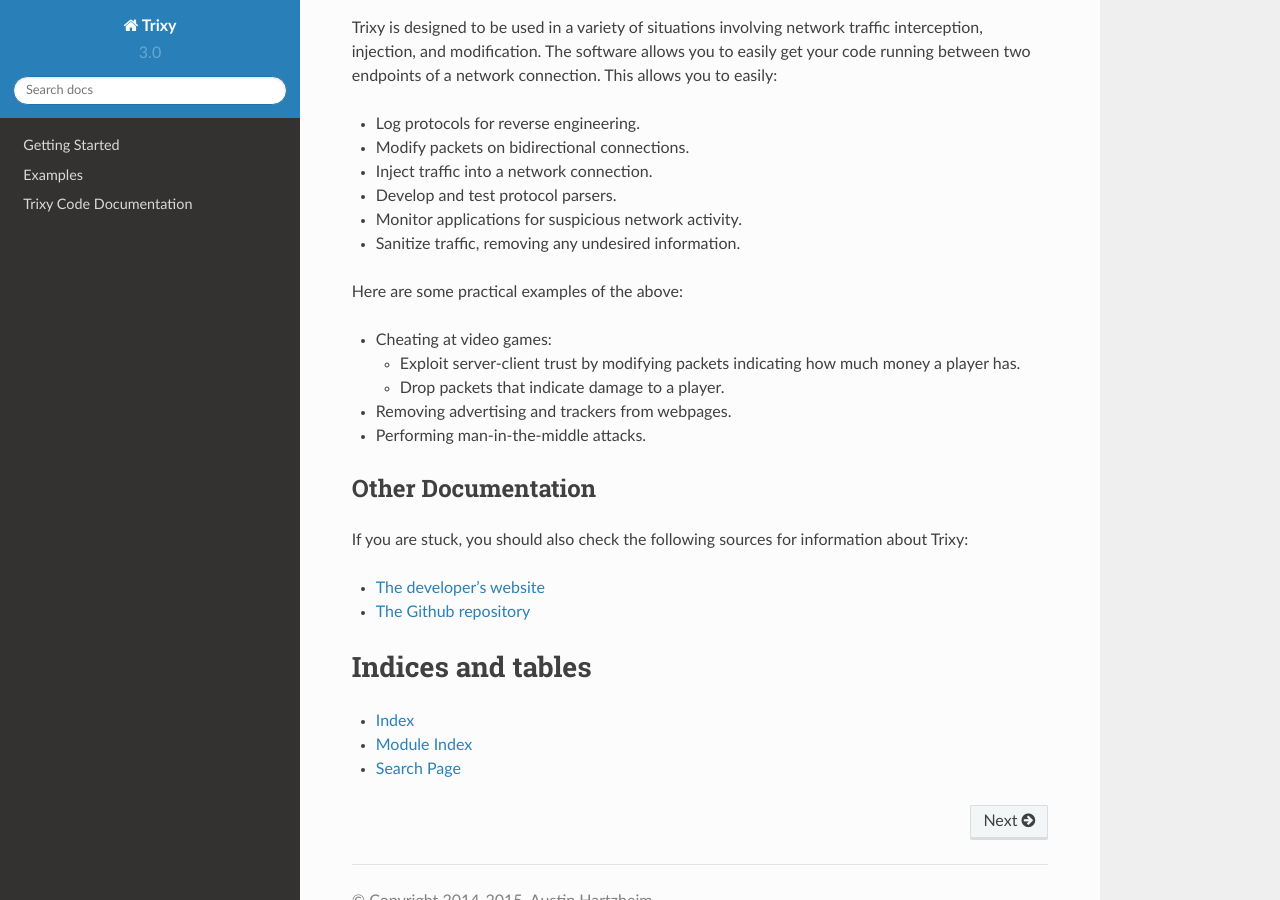
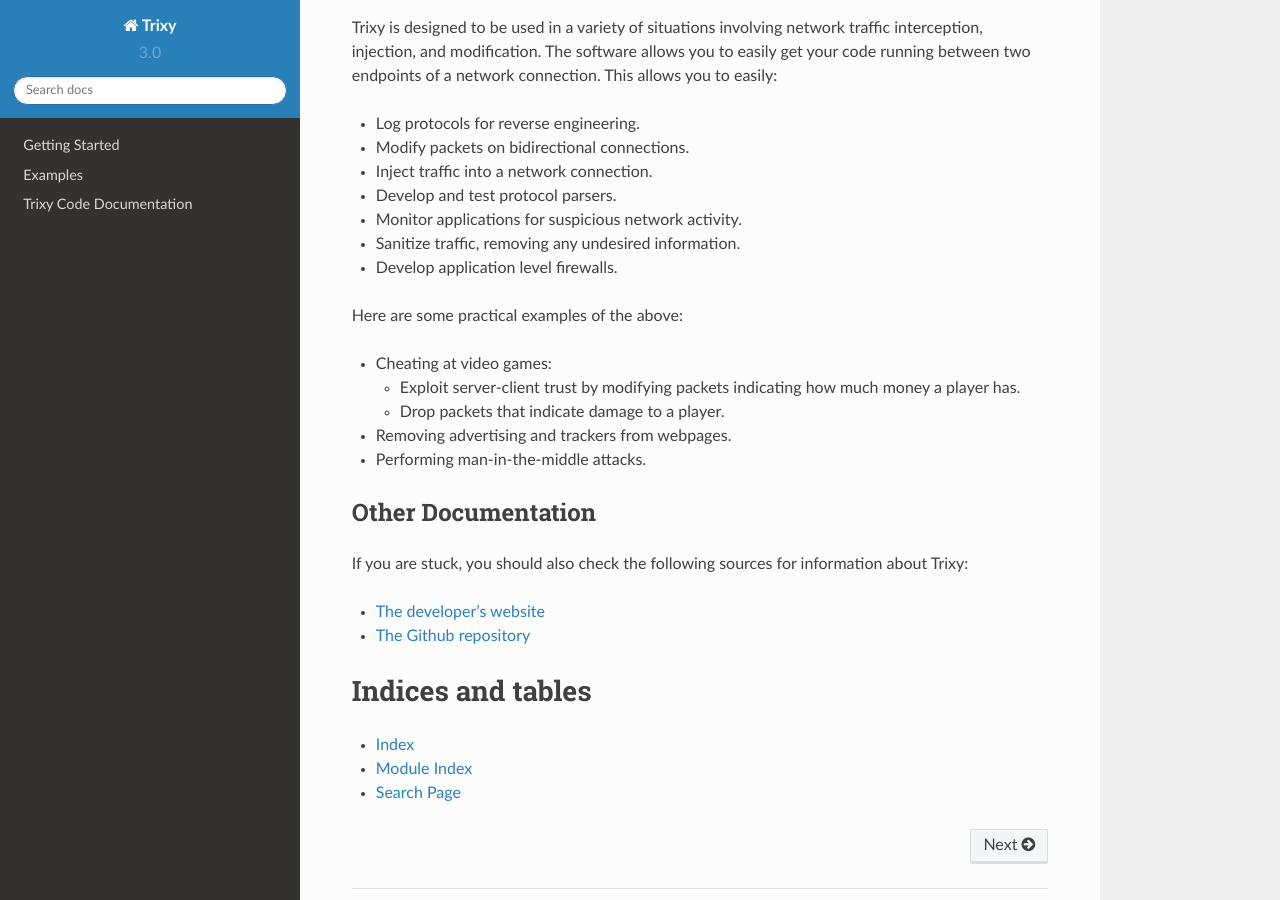
Before and after one commit to austinhartzheim/trixy, a Sphinx documentation site: the page built from docs/index.rst, in a window 1280 px wide and 900 px high, scrolled down 572 px. Built offline with Sphinx 7.4.7 and the Read the Docs theme 2.0.0, drawn with Linux system fonts in a browser that asks for light colours.

Commit message:
Updated documentation to mention the application level firewall use case.

```diff
--- a/docs/index.rst
+++ b/docs/index.rst
@@ -24,6 +24,7 @@
 * Develop and test protocol parsers.
 * Monitor applications for suspicious network activity.
 * Sanitize traffic, removing any undesired information.
+* Develop application level firewalls.
 
 Here are some practical examples of the above:
 
```
